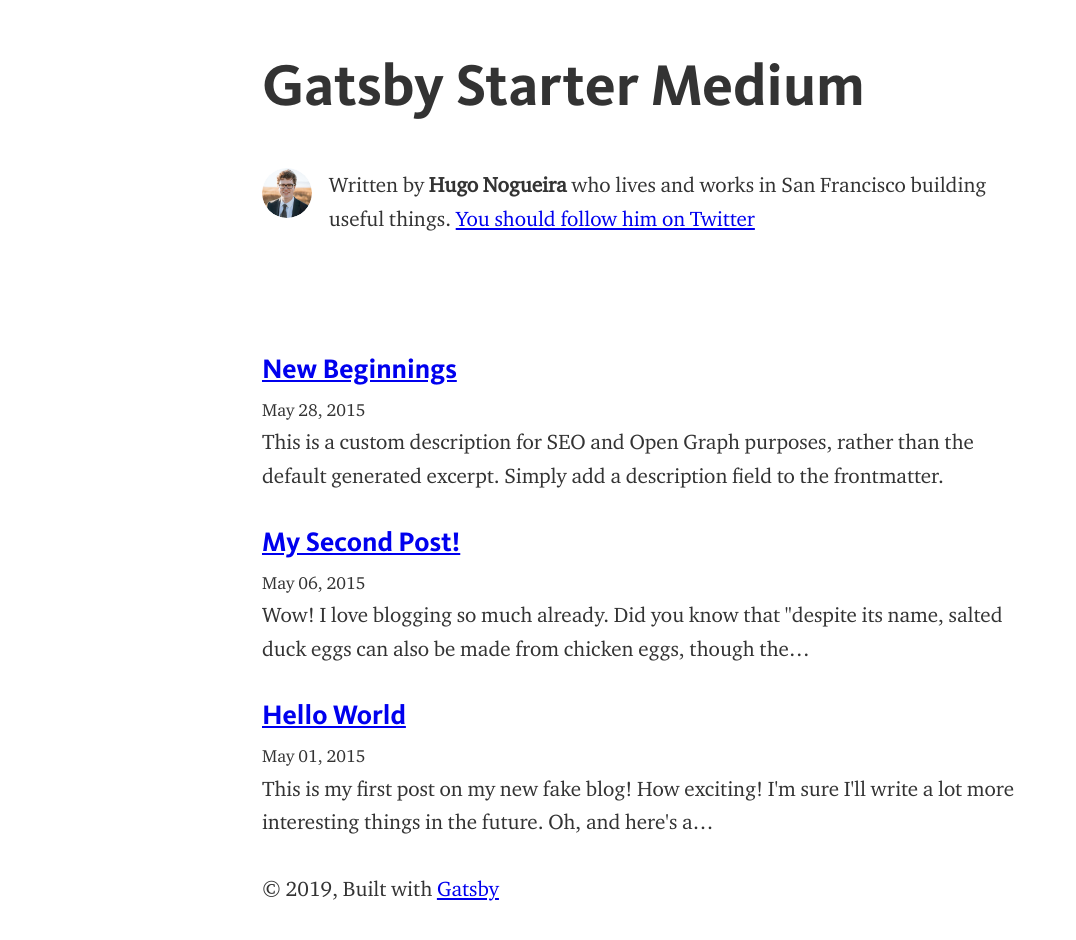
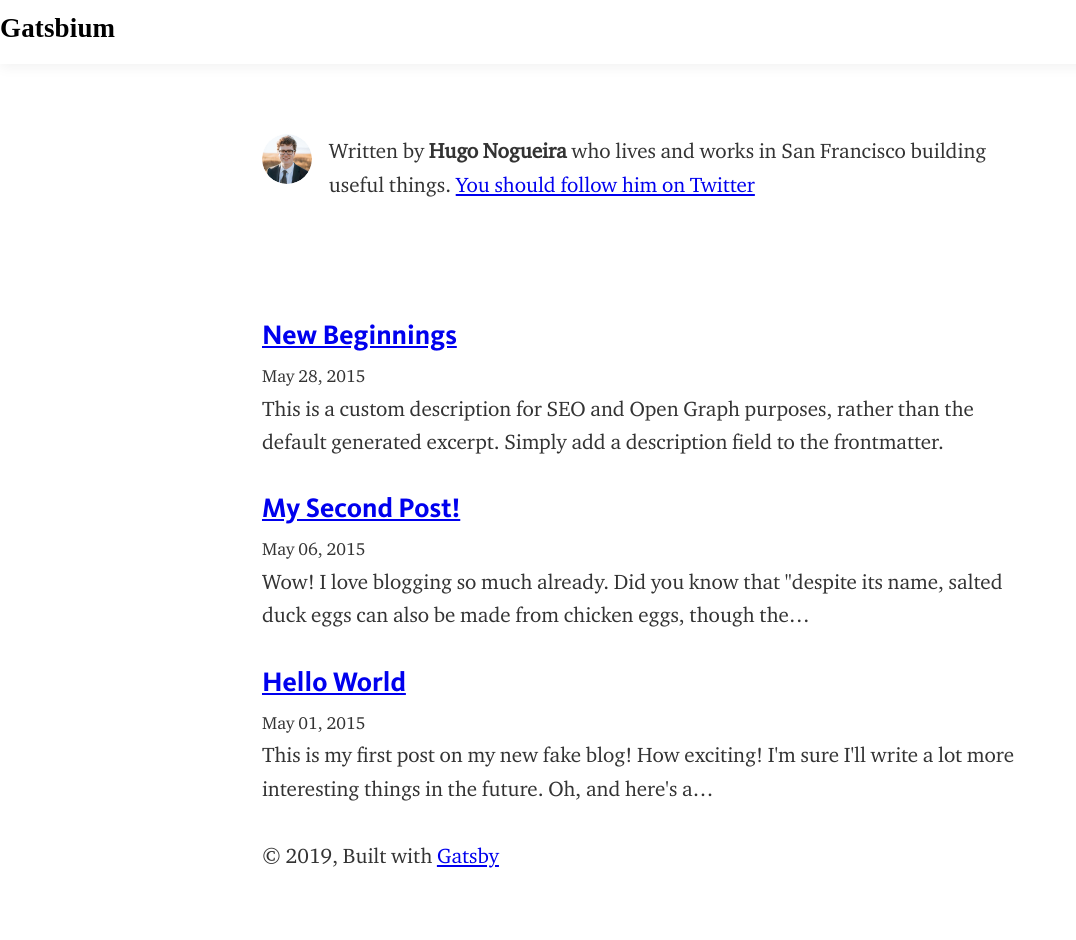
Before and after one commit to hugomn/gatsby-starter-medium, a Gatsby site: page / in a window 1280 px wide. Shown: the whole page, without its empty margins (0-1076 px from the left). Built offline with nearby package versions, Linux system fonts and the light colour scheme; Gatsby itself is replaced by a stand-in of ours; some packages are replaced by stand-ins of ours.

Commit message:
Add medium header initial version

```diff
--- a/package.json
+++ b/package.json
@@ -31,9 +31,11 @@
     "react-dom": "^16.8.6",
     "react-helmet": "^5.2.1",
     "react-typography": "^0.16.19",
+    "styled-components": "4.3.2",
     "typeface-merriweather": "0.0.72",
     "typeface-montserrat": "0.0.54",
-    "typography": "^0.16.19"
+    "typography": "^0.16.19",
+    "lodash.throttle": "^4.1.1"
   },
   "devDependencies": {
     "prettier": "^1.18.2"
--- /dev/null
+++ b/src/components/FixedContainer.js
@@ -0,0 +1,8 @@
+import styled from 'styled-components';
+
+const FixedContainer = styled.div`
+    max-width: ${props => props.theme.maxWidth};
+    margin: 0 auto;
+`;
+
+export default FixedContainer;
--- /dev/null
+++ b/src/components/Header.js
@@ -0,0 +1,112 @@
+import React from "react";
+import styled from "styled-components";
+import FixedContainer from "./FixedContainer";
+import throttle from "lodash.throttle";
+import Logo from "../../static/img/logo/wordmark/Wordmark_Black.svg";
+import { Link } from "gatsby";
+
+const delta = 5;
+const navbarHeight = 64;
+
+class Header extends React.Component {
+  constructor(props) {
+    super(props);
+    this.state = {
+      didScroll: true,
+      lastScrollTop: 0,
+      hidden: false,
+    };
+  }
+
+  componentDidMount() {
+    window.addEventListener("scroll", this.handleScroll);
+  }
+
+  componentWillUnmount() {
+    window.removeEventListener("scroll", this.handleScroll);
+  }
+
+  hideHeader = () => {
+    this.setState({
+      hide: true,
+    });
+  };
+
+  showHeader = () => {
+    this.setState({
+      hide: false,
+    });
+  };
+
+  hasScrolled = throttle(() => {
+    const st = window.scrollY;
+    if (Math.abs(this.state.lastScrollTop - st) <= delta) {
+      return;
+    }
+    if (st > this.state.lastScrollTop && st > navbarHeight) {
+      this.hideHeader();
+    } else {
+      if (st < this.getDocHeight()) {
+        this.showHeader();
+      }
+    }
+    this.setState({
+      lastScrollTop: st,
+    });
+  }, 250);
+
+  getDocHeight = () => {
+    return Math.max(
+      document.body.scrollHeight,
+      document.documentElement.scrollHeight,
+      document.body.offsetHeight,
+      document.documentElement.offsetHeight,
+      document.body.clientHeight,
+      document.documentElement.clientHeight
+    );
+  };
+
+  handleScroll = () => {
+    this.setState({
+      didScroll: true,
+    });
+    this.hasScrolled();
+  };
+
+  render() {
+    return (
+      <Wrapper hide={this.state.hide}>
+        <Container>
+          <Link to={`/`}>
+            <StyledLogo src={Logo} />
+          </Link>
+        </Container>
+      </Wrapper>
+    );
+  }
+}
+
+const Container = styled(FixedContainer)`
+  width: 100%;
+`;
+
+const StyledLogo = styled.img`
+  height: 22px;
+  margin-bottom: 0;
+`;
+
+const Wrapper = styled.header`
+  background: rgba(255, 255, 255, 0.97);
+  box-shadow: 0 4px 12px 0 rgba(0, 0, 0, 0.05) !important;
+  transition: top 0.4s ease-in-out;
+  height: 64px;
+  top: ${props => (props.hide ? "-64px" : 0)};
+  box-sizing: border-box;
+  position: fixed;
+  width: 100%;
+  z-index: 9;
+  display: flex;
+  align-items: center;
+`;
+
+export default Header;
--- a/src/components/layout.js
+++ b/src/components/layout.js
@@ -1,66 +1,25 @@
-import React from "react"
-import { Link } from "gatsby"
+import React from "react";
+import { ThemeProvider } from "styled-components";
 
-import { rhythm, scale } from "../utils/typography"
+import { rhythm } from "../utils/typography";
+import theme from "../themes/theme";
+import Header from "./Header";
 
 class Layout extends React.Component {
   render() {
-    const { location, title, children } = this.props
-    const rootPath = `${__PATH_PREFIX__}/`
-    let header
-
-    if (location.pathname === rootPath) {
-      header = (
-        <h1
-          style={{
-            ...scale(1.5),
-            marginBottom: rhythm(1.5),
-            marginTop: 0,
-          }}
-        >
-          <Link
-            style={{
-              boxShadow: `none`,
-              textDecoration: `none`,
-              color: `inherit`,
-            }}
-            to={`/`}
-          >
-            {title}
-          </Link>
-        </h1>
-      )
-    } else {
-      header = (
-        <h3
-          style={{
-            fontFamily: `Montserrat, sans-serif`,
-            marginTop: 0,
-          }}
-        >
-          <Link
-            style={{
-              boxShadow: `none`,
-              textDecoration: `none`,
-              color: `inherit`,
-            }}
-            to={`/`}
-          >
-            {title}
-          </Link>
-        </h3>
-      )
-    }
+    const { children } = this.props;
     return (
+      <ThemeProvider theme={theme}>
+        <>
+          <Header />
           <div
             style={{
               marginLeft: `auto`,
               marginRight: `auto`,
               maxWidth: rhythm(24),
-          padding: `${rhythm(1.5)} ${rhythm(3 / 4)}`,
+              padding: `${rhythm(4)}  ${rhythm(3 / 4)} ${rhythm(1.5)}`,
             }}
           >
-        <header>{header}</header>
             <main>{children}</main>
             <footer>
               © {new Date().getFullYear()}, Built with
@@ -68,8 +27,10 @@ class Layout extends React.Component {
               <a href="https://www.gatsbyjs.org">Gatsby</a>
             </footer>
           </div>
-    )
+        </>
+      </ThemeProvider>
+    );
   }
 }
 
-export default Layout
+export default Layout;
--- /dev/null
+++ b/src/themes/theme.js
@@ -0,0 +1,28 @@
+const round = (x, n) => Math.round(x * (n * 10)) / (n * 10);
+const scaleN = n => round(Math.pow(1.2, n), 3);
+const scale = n => `${scaleN(n)}rem`;
+
+const colors = {
+  white: "#FFFFFF",
+  black: "#212529",
+  red: "#FF0000",
+  darkBlue: "#587B7F",
+  blue: "#85B9BF",
+  green: "#00ab6b",
+  darkGreen: "#038252",
+  lightGreen: "#00ab6b2e",
+  gray: "#343a40",
+  darkGray: "#1d2124",
+  lightGray: "rgba(0, 0, 0, 0.44)",
+
+  blackShades: ["#393E41"],
+};
+
+const theme = {
+  scale,
+  scaleN,
+  colors,
+  maxWidth: "71.25rem",
+};
+
+export default theme;
```
Also changed, not shown: 2 other files. Lines whose indentation alone changed are shown as unchanged.
